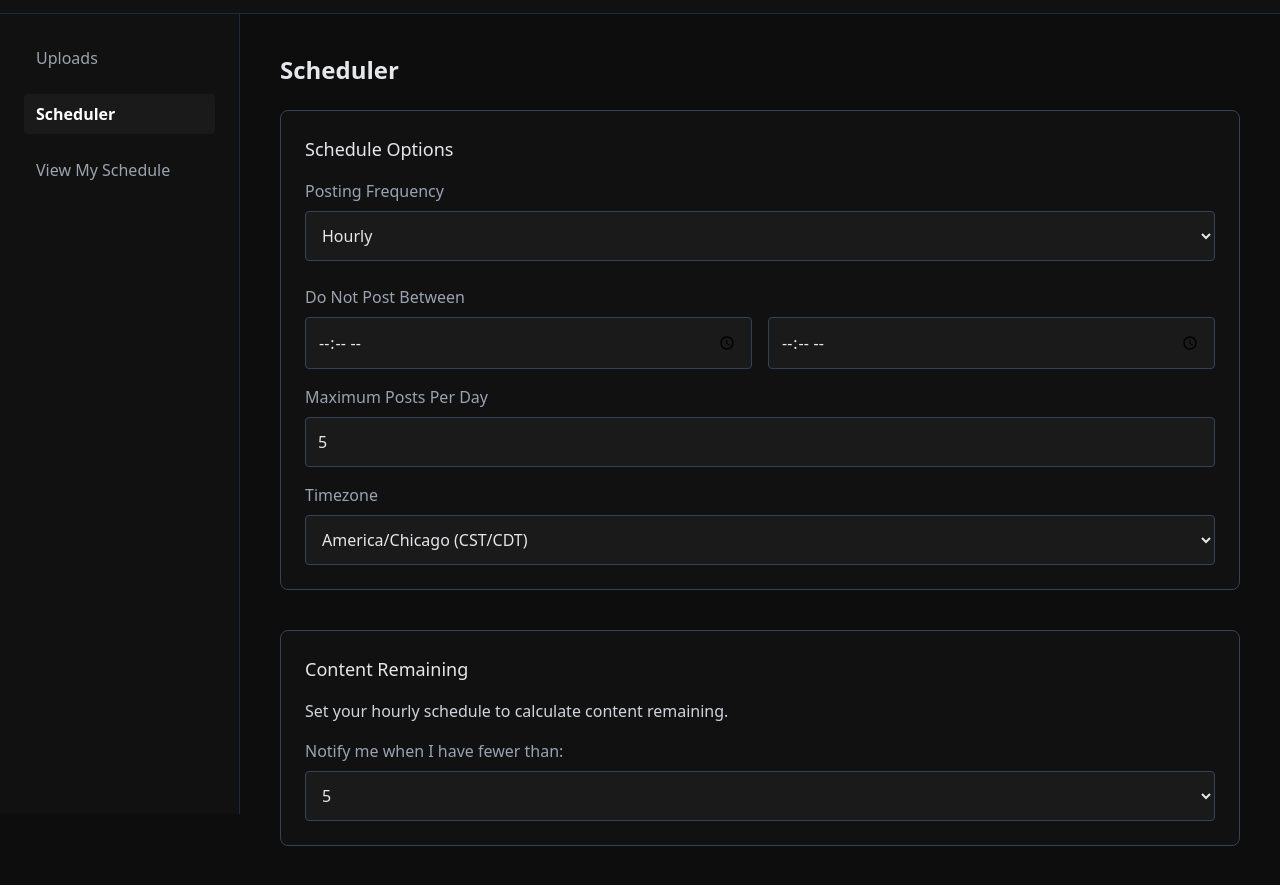
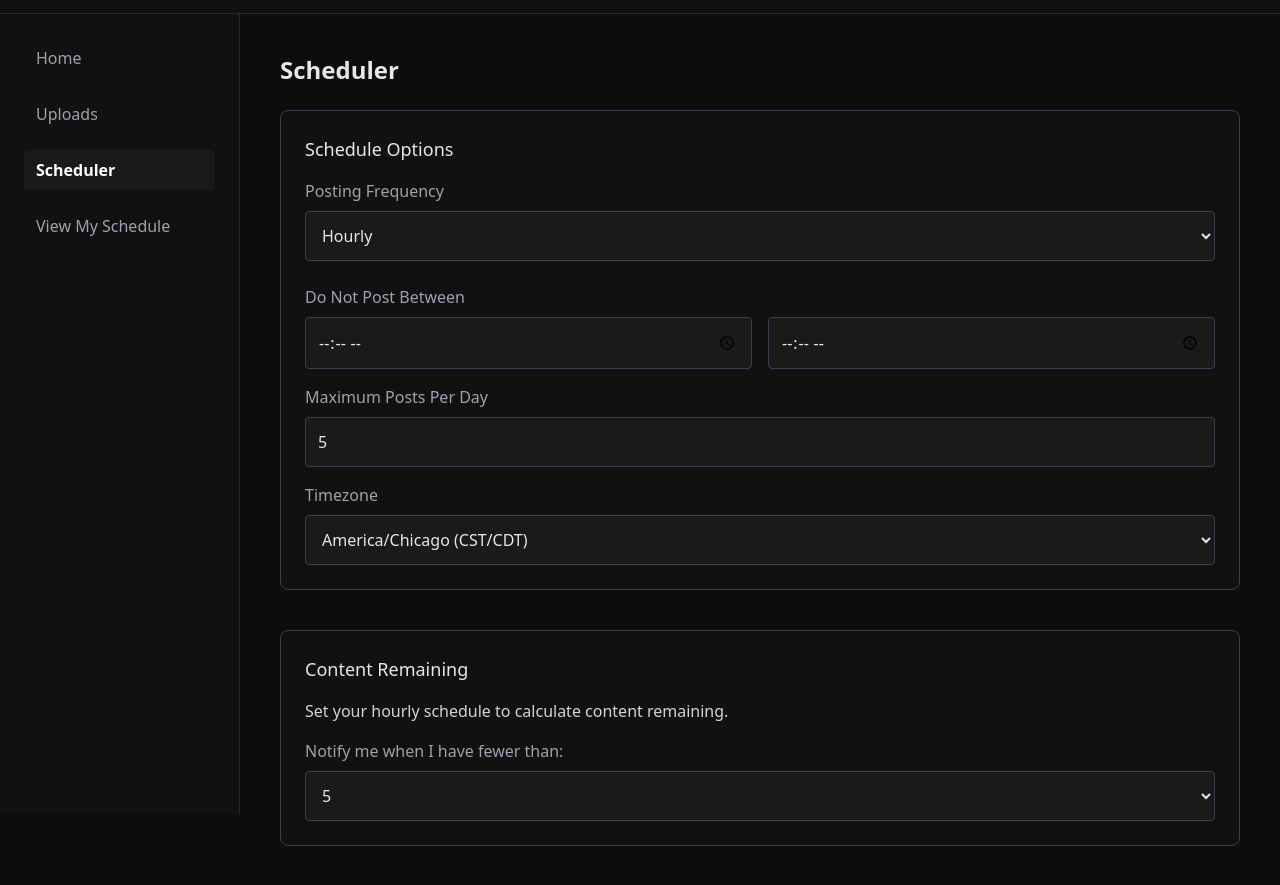
Before and after one commit to SGReddit1/TheNeuralNet, a plain HTML site: page scheduler.html in a window 1280 px wide. Shown: the part 59-944 px from the top of the page. Drawn offline with nearby package versions, Linux system fonts and the light colour scheme.

Commit message:
Update scheduler.html

```diff
--- a/scheduler.html
+++ b/scheduler.html
@@ -14,36 +14,32 @@
       <img src="logo.png" class="h-10 w-10 object-contain" />
       <span class="text-xl font-semibold tracking-wide">The Neural Net</span>
     </div>
-
     <button class="px-4 py-2 bg-red-600 hover:bg-red-700 rounded text-sm font-medium">
       Logout
     </button>
   </div>
 
   <div class="flex">
-
-    <!-- LEFT SIDEBAR -->
+    <!-- SIDEBAR -->
     <aside class="w-60 h-screen border-r border-gray-800 bg-[#111111] p-6">
       <nav class="flex flex-col gap-4 text-gray-400">
-
-        <a href="upload-scheduler.html" class="hover:text-white px-3 py-2 rounded">
+        <a href="index.html" class="hover:text-white px-3 py-2 rounded">
+          Home
+        </a>
+        <a href="upload_scheduler.html" class="hover:text-white px-3 py-2 rounded">
           Uploads
         </a>
-
-        <a class="text-white font-semibold bg-[#1a1a1a] px-3 py-2 rounded">
+        <a href="scheduler.html" class="text-white font-semibold bg-[#1a1a1a] px-3 py-2 rounded">
           Scheduler
         </a>
-
-        <a href="view-schedule.html" class="hover:text-white px-3 py-2 rounded">
+        <a href="my_schedule.html" class="hover:text-white px-3 py-2 rounded">
           View My Schedule
         </a>
-
       </nav>
     </aside>
 
     <!-- MAIN CONTENT -->
     <main class="flex-1 p-10">
-
       <h1 class="text-2xl font-semibold mb-6">Scheduler</h1>
 
       <!-- SCHEDULE OPTIONS -->
```
